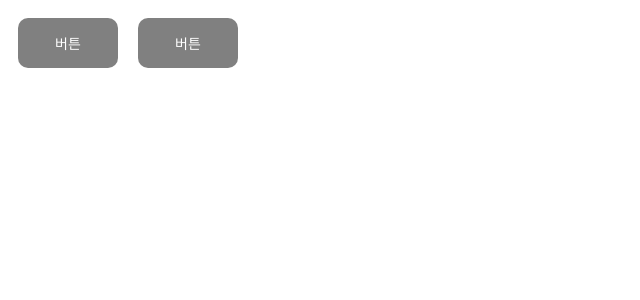
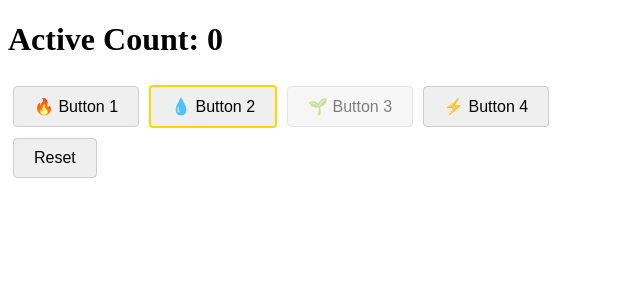
Before and after one commit to kim0hun/Inflearn_React, a React (Vite) app in the folder study/: page / in a window 1280 px wide. Shown: the top 300 px of the page, without its empty margins (0-640 px from the left). Built offline with nearby package versions, Linux system fonts and the light colour scheme.

Commit message:
93. (미션) 복합 상태 버튼 그룹 스타일링 및 관리

```diff
--- a/study/src/App.module.css
+++ /dev/null
@@ -1,14 +0,0 @@
-.btn {
-  width: 100px;
-  height: 50px;
-  border: none;
-  background-color: gray;
-  color: white;
-  font-size: 14px;
-  border-radius: 10px;
-  margin: 10px;
-}
-
-.is-active {
-  background-color: blue;
-}
--- a/study/src/App.tsx
+++ b/study/src/App.tsx
@@ -1,18 +1,17 @@
-import classNames from "classnames/bind";
-import styles from "./App.module.css";
+import ButtonGroup from "./components/ButtonGroup";
 
 export default function App() {
-  const isLoggedIn = false;
-  const cx = classNames.bind(styles);
+  // 초기 버튼 데이터: 각 버튼은 id, label, icon, isDisabled 속성을 가집니다.
+  const initialButtons = [
+    { id: 1, label: "Button 1", icon: "🔥", isDisabled: false },
+    { id: 2, label: "Button 2", icon: "💧", isDisabled: false },
+    { id: 3, label: "Button 3", icon: "🌱", isDisabled: true },
+    { id: 4, label: "Button 4", icon: "⚡", isDisabled: false },
+  ];
 
   return (
     <>
-      <button
-        className={`${styles.btn} ${isLoggedIn ? styles["is-active"] : ""}`}
-      >
-        버튼
-      </button>
-      <button className={cx("btn", { "is-active": isLoggedIn })}>버튼</button>
+      <ButtonGroup initialButtons={initialButtons} />
     </>
   );
 }
--- /dev/null
+++ b/study/src/components/ButtonGroup.module.css
@@ -0,0 +1,23 @@
+.button {
+  padding: 10px 20px;
+  font-size: 16px;
+  margin: 5px;
+  border: 1px solid #ccc;
+  border-radius: 4px;
+  transition: background-color 0.3s, color 0.3s;
+  cursor: pointer;
+}
+
+.active {
+  background-color: #007bff;
+  color: #fff;
+}
+
+.disabled {
+  opacity: 0.5;
+  cursor: not-allowed;
+}
+
+.highlight {
+  border: 2px solid gold;
+}
--- /dev/null
+++ b/study/src/components/ButtonGroup.tsx
@@ -0,0 +1,54 @@
+import classNames from "classnames/bind";
+import styles from "./ButtonGroup.module.css";
+import { useState } from "react";
+
+export default function ButtonGroup({
+  initialButtons,
+}: {
+  initialButtons: ButtonGroupProps[];
+}) {
+  const cx = classNames.bind(styles);
+  const initialActiveStates: { [key: string]: boolean } = {};
+  initialButtons.forEach((btn) => {
+    initialActiveStates[btn.id] = false;
+  });
+  const [activeStates, setActiveStates] = useState(initialActiveStates);
+  const handleToggleActiveButton = (id: number, isDisabled: boolean) => {
+    if (isDisabled) return;
+    setActiveStates((activeStates) => ({
+      ...activeStates,
+      [id]: !activeStates[id],
+    }));
+  };
+  const handleResetActiveStates = () => {
+    const resetActiveStates: { [key: string]: boolean } = {};
+    initialButtons.forEach((btn) => {
+      resetActiveStates[btn.id] = false;
+    });
+    setActiveStates(resetActiveStates);
+  };
+  const activeCount = Object.values(activeStates).filter(Boolean).length;
+
+  return (
+    <>
+      <h1>Active Count: {activeCount}</h1>
+      <div>
+        {initialButtons.map((btn) => (
+          <button
+            className={cx("button", {
+              active: activeStates[btn.id],
+              disabled: btn.isDisabled,
+              highlight: btn.id === 2,
+            })}
+            onClick={() => handleToggleActiveButton(btn.id, btn.isDisabled)}
+          >
+            {btn.icon} {btn.label}
+          </button>
+        ))}
+      </div>
+      <button className={cx("button")} onClick={handleResetActiveStates}>
+        Reset
+      </button>
+    </>
+  );
+}
--- /dev/null
+++ b/study/src/types/props.d.ts
@@ -0,0 +1,6 @@
+type ButtonGroupProps = {
+  id: number;
+  label: string;
+  icon: string;
+  isDisabled: boolean;
+};
```
